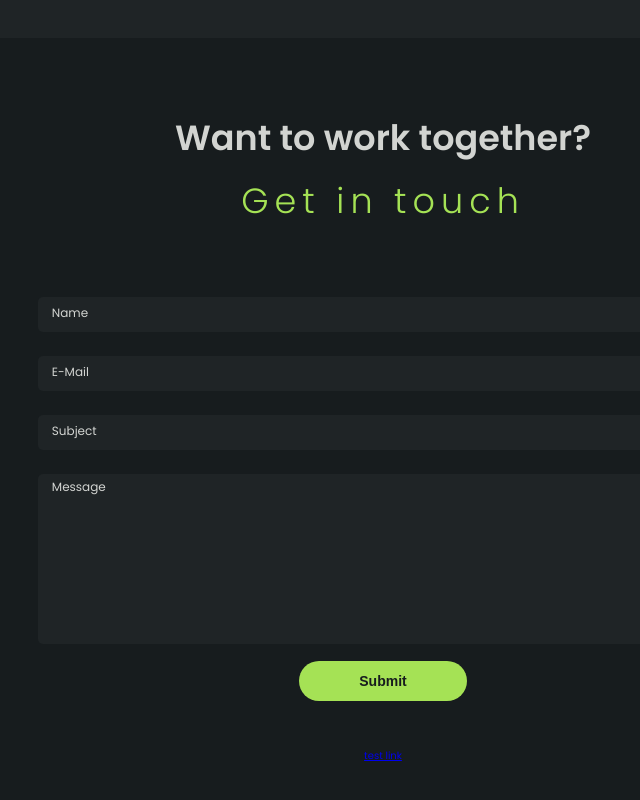
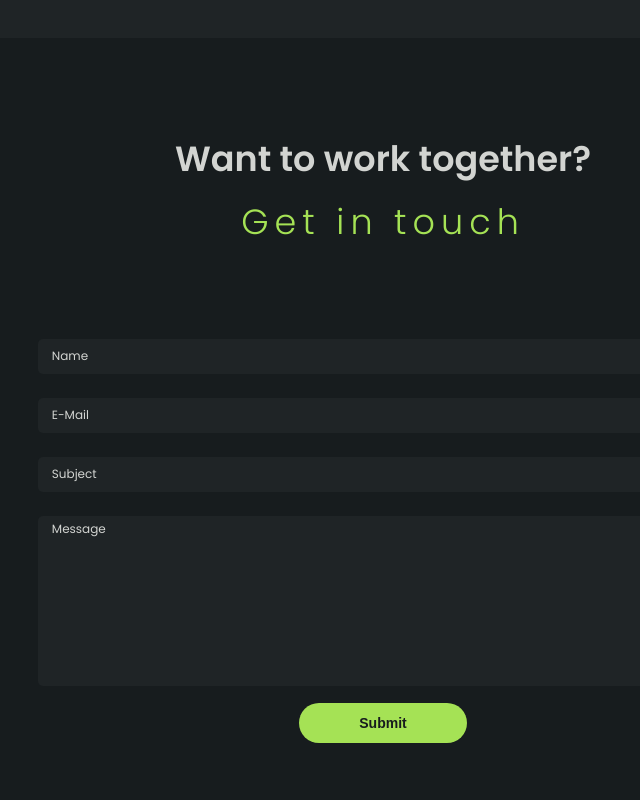
Before and after one commit to DizzlyD/my-Portfolio, a website built with Parcel: page index.html in a window 1280 px wide. Shown: the part 2884-3684 px from the top of the page, without its empty margins (257-897 px from the left). Built offline with nearby package versions, Linux system fonts and the light colour scheme.

Commit message:
removed test link

```diff
--- a/index.html
+++ b/index.html
@@ -311,7 +311,6 @@
           </button>
         </form>
 
-        <a href="/thanks.html">test link</a>
       </section>
 
   </body>
```
